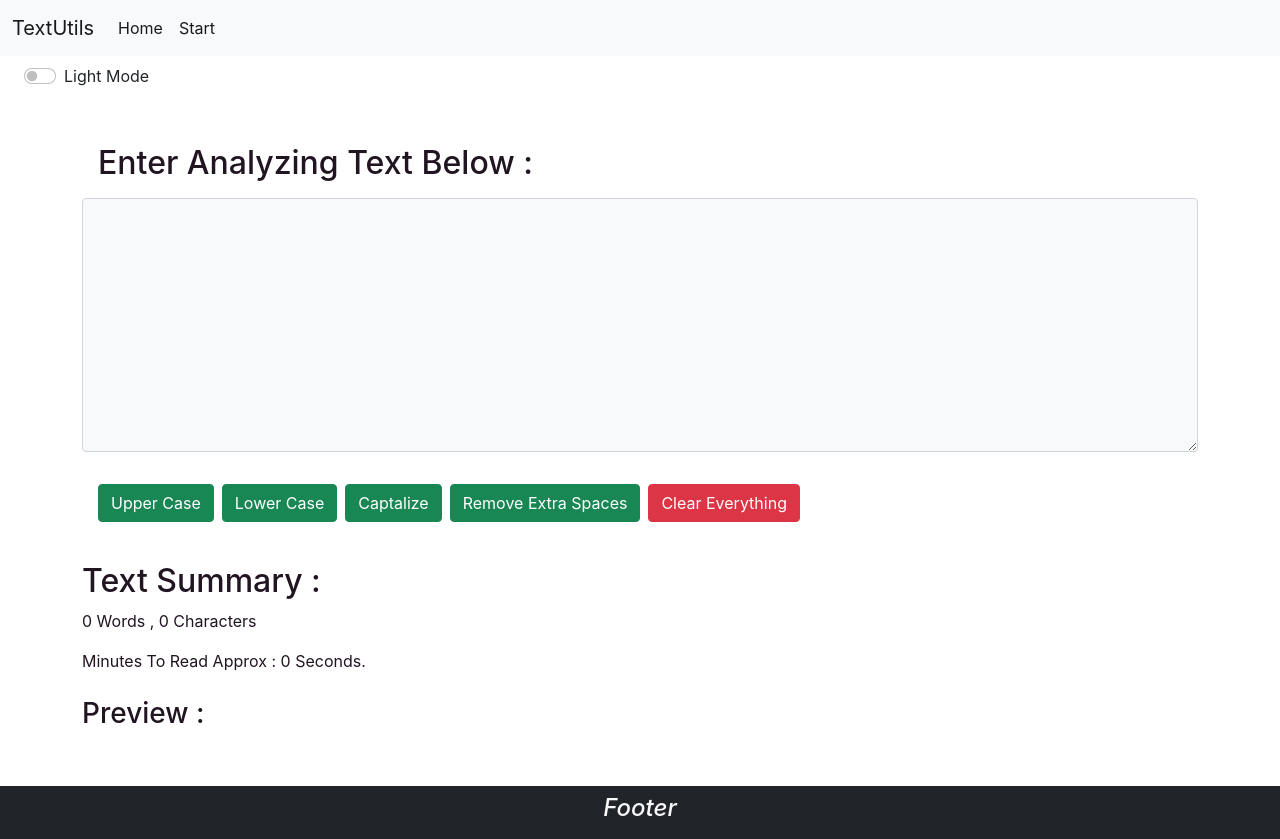
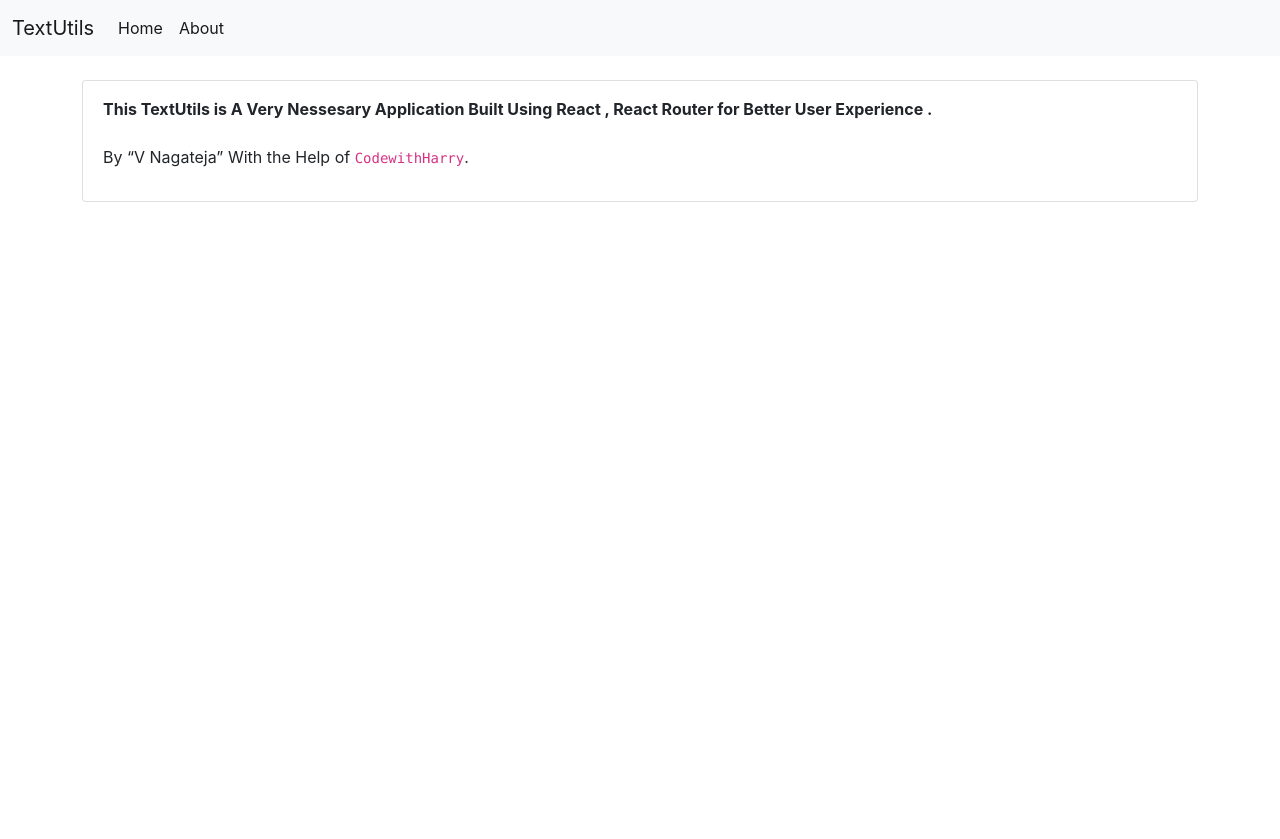
Before and after one commit to teja2004/My-Start-React-Application, a React (Create React App) app: page /about in a window 1280 px wide. After the commit the page ends 800 px from the top, so only its background shows below. Built offline with nearby package versions, Linux system fonts and the light colour scheme.

Commit message:
Router Setup Done !

```diff
--- a/package.json
+++ b/package.json
@@ -8,6 +8,7 @@
     "@testing-library/user-event": "^13.5.0",
     "react": "^18.2.0",
     "react-dom": "^18.2.0",
+    "react-router-dom": "^6.3.0",
     "react-scripts": "5.0.1",
     "web-vitals": "^2.1.4"
   },
--- a/src/App.js
+++ b/src/App.js
@@ -3,8 +3,10 @@ import "./App.css";
 import Nav from "./Components/Nav.js";
 import Alert from "./Components/Alert.js";
 import TextForm from "./Components/TextForm";
-import Footer from "./Components/Footer";
+import About from "./Components/About.js";
 import React , {useState} from "react";
+
+import { BrowserRouter as Router, Route, Routes} from "react-router-dom";
 
 // let a = 100;
 function App() {
@@ -22,10 +24,23 @@ function App() {
 
   return (
     <>
-      <Nav title ={"TextUtils"} start={"Start"}/>
-      <Alert alert={alert}/>
-      <TextForm showAlertFnc={showAlert} head={"Enter Analyzing Text Below : "}/>
-      <Footer/>
+      <Router>
+        <Nav title={"TextUtils"} start={"About"} />
+        <Alert alert={alert} />
+        <Routes>
+          <Route exact path="/about" element={<About />} />
+          <Route
+            exact
+            path="/"
+            element={
+              <TextForm
+                showAlertFnc={showAlert}
+                head={"Enter Analyzing Text Below : "}
+              />
+            }
+          />
+        </Routes>
+      </Router>
     </>
   );
 }
--- /dev/null
+++ b/src/Components/About.js
@@ -0,0 +1,45 @@
+import React from "react";
+
+export default function About(){
+    return (
+      <>
+        <div className="container my-4">
+          <div className="accordion" id="accordionExample">
+            <div className="accordion-item">
+              <h2 className="accordion-header" id="headingOne">
+                {/* <button
+                  className="accordion-button"
+                  type="button"
+                  data-bs-toggle="collapse"
+                  data-bs-target="#collapseOne"
+                  aria-expanded="true"
+                  aria-controls="collapseOne"
+                >
+                  About #1
+                </button> */}
+              </h2>
+              <div
+                id="collapseOne"
+                className="accordion-collapse collapse show"
+                aria-labelledby="headingOne"
+                data-bs-parent="#accordionExample"
+              >
+                <div className="accordion-body">
+                  <strong>
+                    This TextUtils is A Very Nessesary Application Built Using
+                    React , React Router for Better User Experience .
+                  </strong>
+                  <br />
+                  <br />
+                  <p>
+                    By <q>V Nagateja</q> With the Help of{" "}
+                    <code>CodewithHarry</code>.
+                  </p>
+                </div>
+              </div>
+            </div>
+          </div>
+        </div>
+      </>
+    );
+}
--- a/src/Components/Nav.js
+++ b/src/Components/Nav.js
@@ -1,14 +1,14 @@
 import React from 'react'
 import PropTypes from 'prop-types'
-
+import {Link} from "react-router-dom";
 function Nav(props) {
   return (
     <>
       <nav className={`navbar navbar-expand-lg navbar-light bg-light`}>
         <div className="container-fluid">
-          <a className="navbar-brand" href="/">
+          <Link className="navbar-brand" to="/">
             {props.title}
-          </a>
+          </Link>
           <button
             className="navbar-toggler"
             type="button"
@@ -23,14 +23,14 @@ function Nav(props) {
           <div className="collapse navbar-collapse" id="navbarSupportedContent">
             <ul className="navbar-nav me-auto mb-2 mb-lg-0">
               <li className="nav-item">
-                <a className="nav-link active" aria-current="page" href="/">
+                <Link className="nav-link active" aria-current="page" to="/">
                   Home
-                </a>
+                </Link>
               </li>
               <li className="nav-item">
-                <a className="nav-link active" href="/">
+                <Link className="nav-link active" to="/about">
                   {props.start}
-                </a>
+                </Link>
               </li>
             </ul>
           </div>
```
Also changed, not shown: 1 other file (tests, documents, lock files or other folders).
